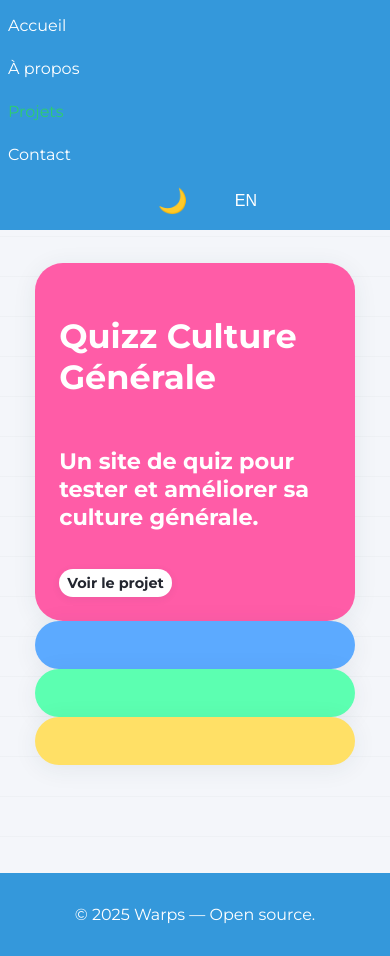
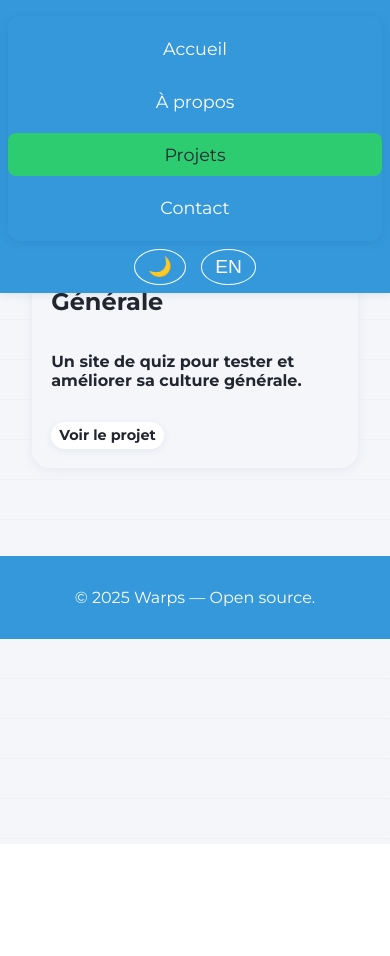
Before and after one commit to Warpzones/site_web, a website: page p_projects.html in a window 390 px wide. After the commit the page ends 844 px from the top, so only its background shows below. Drawn offline with Linux system fonts and the light colour scheme.

Commit message:
amélioration de l'adaptation

```diff
--- a/p_projects.html
+++ b/p_projects.html
@@ -11,24 +11,18 @@
     <div id="header-placeholder"></div>
     <main class="main-content">
         <h1 class="projects-title" data-i18n="projects_title">Mes Projets</h1>
-        <div class="projects-center">
-            <div class="projects-grid">
-                <div class="project-card big pink">
-                    <h2 data-i18n="project_name_1">Quizz Culture Générale</h2>
-                    <p data-i18n="project_desc_1">Un site de quiz pour tester et améliorer sa culture générale.</p>
-                    <a href="https://warpzones.github.io/Quizz/" class="project-link" target="_blank" data-i18n="view_project">Voir le projet</a>
-                </div>
-                <div class="project-card blue">
-                    <!-- Projet 2 -->
-                </div>
-                <div class="project-card green">
-                    <!-- Projet 3 -->
-                </div>
-                <div class="project-card yellow wide">
-                    <!-- Projet 4 -->
-                </div>
-                <!-- Ajoute d'autres cases selon tes besoins -->
+        <!-- Grille colorée pour PC -->
+        <div class="projects-grid only-desktop">
+            <!-- ...grille colorée façon aywen.fr... -->
+        </div>
+        <!-- Version simple pour mobile -->
+        <div class="projects-list only-mobile">
+            <div class="project-card">
+                <h2 data-i18n="project_name_1">Quizz Culture Générale</h2>
+                <p data-i18n="project_desc_1">Un site de quiz pour tester et améliorer sa culture générale.</p>
+                <a href="https://warpzones.github.io/Quizz/" class="project-link" target="_blank" data-i18n="view_project">Voir le projet</a>
             </div>
+            <!-- ...autres projets sous forme de liste ou de petites cartes... -->
         </div>
     </main>
     <div id="footer-placeholder"></div>
--- a/s_main.css
+++ b/s_main.css
@@ -304,6 +304,34 @@ footer {
     color: #fff;
 }
 
+/* Affiche la grille colorée uniquement sur PC, la liste simple sur mobile */
+.only-desktop { display: block; }
+.only-mobile { display: none; }
+
+@media (max-width: 900px) {
+    .only-desktop { display: none !important; }
+    .only-mobile { display: block !important; }
+}
+
+/* Style pour la liste simple sur mobile */
+.projects-list {
+    display: flex;
+    flex-direction: column;
+    gap: 1.2rem;
+    margin: 1.5rem 0;
+}
+.projects-list .project-card {
+    background: #f4f6fa;
+    border-radius: 18px;
+    box-shadow: 0 2px 12px rgba(44,62,80,0.07);
+    padding: 1.2rem;
+    color: #23262f;
+}
+body.dark-mode .projects-list .project-card {
+    background: #23262f;
+    color: #f1f3f7;
+}
+
 /* Bouton thème */
 .theme-toggle-btn {
     background: none;
@@ -446,27 +474,66 @@ body.dark-mode .theme-toggle-btn:hover {
 }
 
 @media (max-width: 700px) {
-    .nav ul {
-        flex-direction: column;
-        background: #3498db;
-        position: static;
-        width: 100%;
-        border-radius: 0;
-        box-shadow: none;
-        padding: 0.5rem 0;
-        display: flex !important; /* Toujours visible */
-        align-items: stretch;
-    }
     .header {
         flex-direction: column;
         align-items: stretch;
         padding: 0.5rem 0.5rem;
+        background: #3498db;
+        box-shadow: 0 2px 8px rgba(44,62,80,0.10);
+    }
+    .logo {
+        justify-content: center;
+        margin: 0 0 0.5rem 0;
+        font-size: 1.5rem;
+        text-align: center;
+    }
+    .nav ul {
+        flex-direction: column;
+        align-items: stretch;
+        background: #3498db;
+        border-radius: 12px;
+        box-shadow: 0 2px 8px rgba(44,62,80,0.10);
+        padding: 0.5rem 0;
+        gap: 0.2rem;
+        width: 100%;
+        margin: 0;
+    }
+    .nav ul li {
+        text-align: center;
+        margin: 0.2rem 0;
+    }
+    .nav ul li a {
+        display: block;
+        padding: 0.7rem 0;
+        font-size: 1.1rem;
+        color: #fff;
+        border-radius: 8px;
+        transition: background 0.2s, color 0.2s;
+    }
+    .nav ul li a.active,
+    .nav ul li a:hover {
+        background: #2ecc71;
+        color: #23262f;
     }
     .header-actions {
         justify-content: center;
         margin: 0.5rem 0 0 0;
+        gap: 0.5rem;
     }
-    .menu-toggle-btn {
-        display: none !important;
+    .theme-toggle-btn,
+    .lang-toggle-btn {
+        font-size: 1.2rem;
+        padding: 0.3em 0.7em;
+        color: #fff;
+        background: #3498db;
+        border: 1px solid #fff;
+        border-radius: 50%;
+        margin: 0 0.2rem;
+    }
+    .theme-toggle-btn:hover,
+    .lang-toggle-btn:hover {
+        background: #2ecc71;
+        color: #23262f;
+        border-color: #2ecc71;
     }
 }
```
